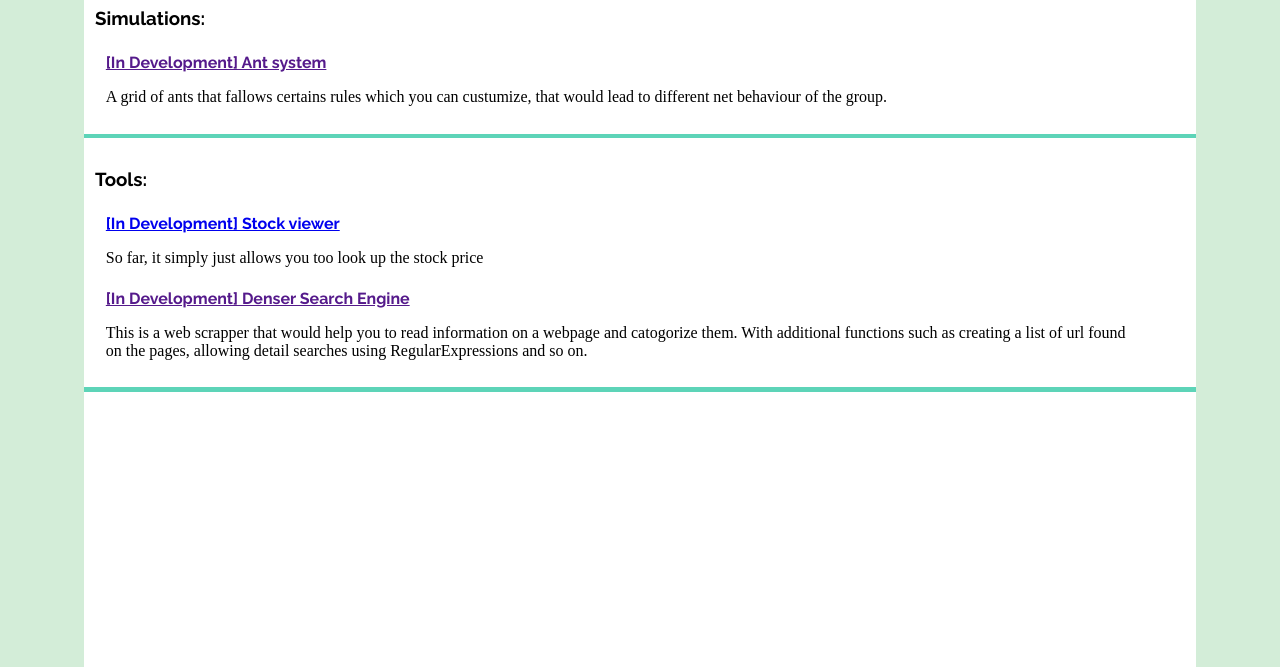
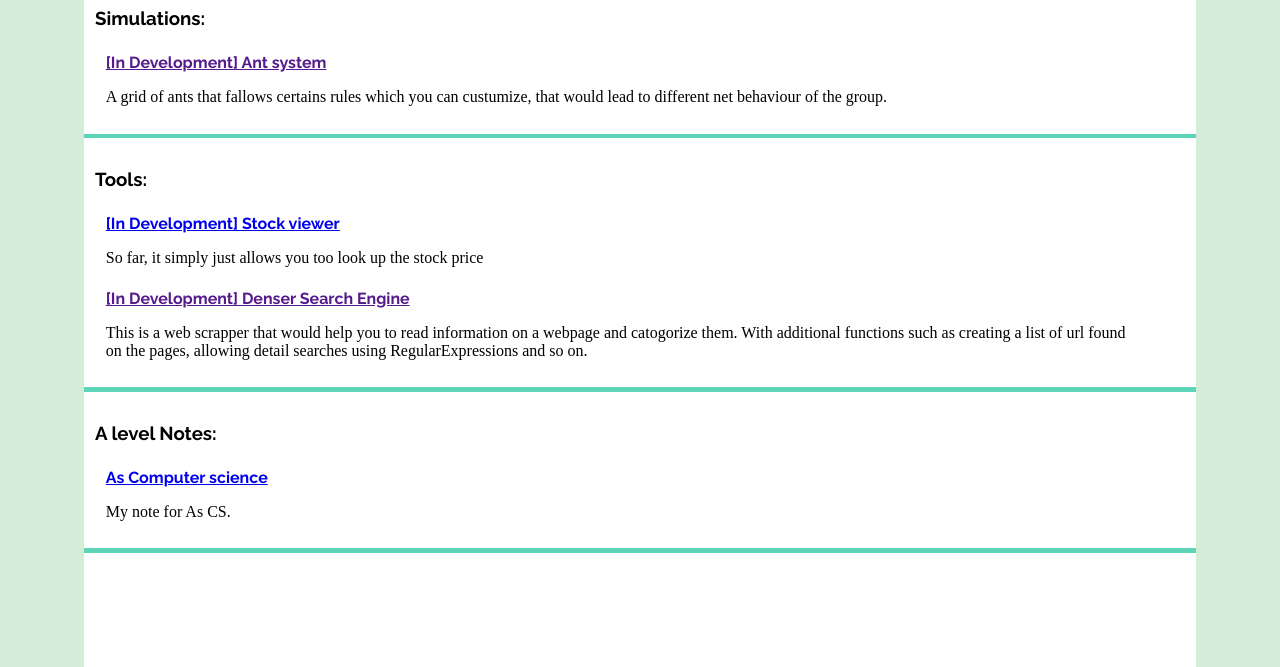
Before and after one commit to Kev-X/home, a plain HTML site: page index.html in a window 1280 px wide. Shown: the part 133-800 px from the top of the page. Drawn offline with Linux system fonts and the light colour scheme; a web font is replaced by a local one.

Commit message:
Update index.html
Put on the note for CS

```diff
--- a/index.html
+++ b/index.html
@@ -89,9 +89,19 @@
 
 
 
+
 		<div class="bar_horizontal"></div>
 
+		<div class="div_branche">
+			<h3 class="section_title">A level Notes:</h3>
+			<div class="div_topic">
+				<a href="pdf/cs_note.pdf" class="work_title" target="_blank">As Computer science</a>
+				<p class="work_description">My note for As CS.</p>
+			</div>
+		</div>
 
+
+		<div class="bar_horizontal"></div>
 
 
 
```
